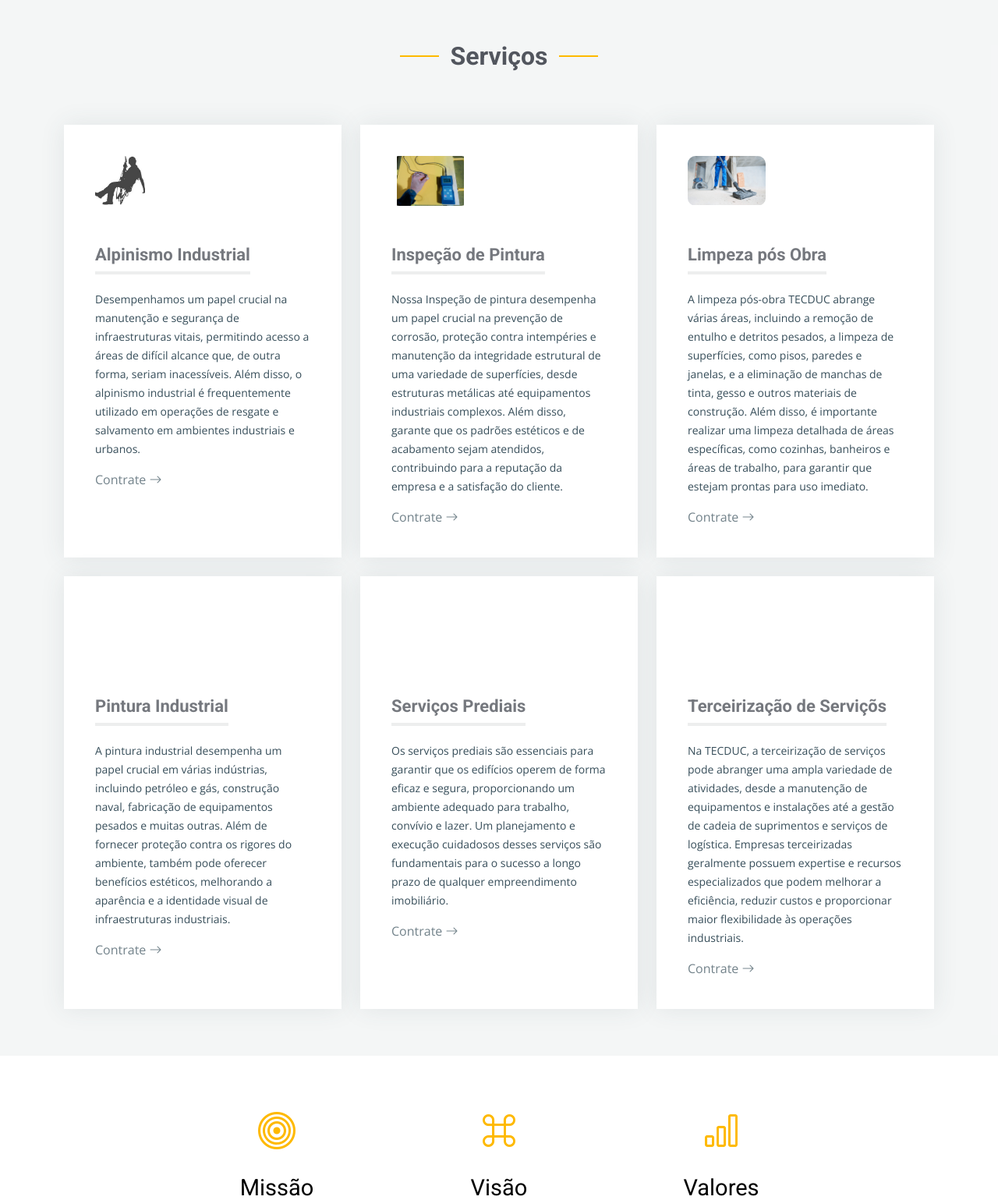
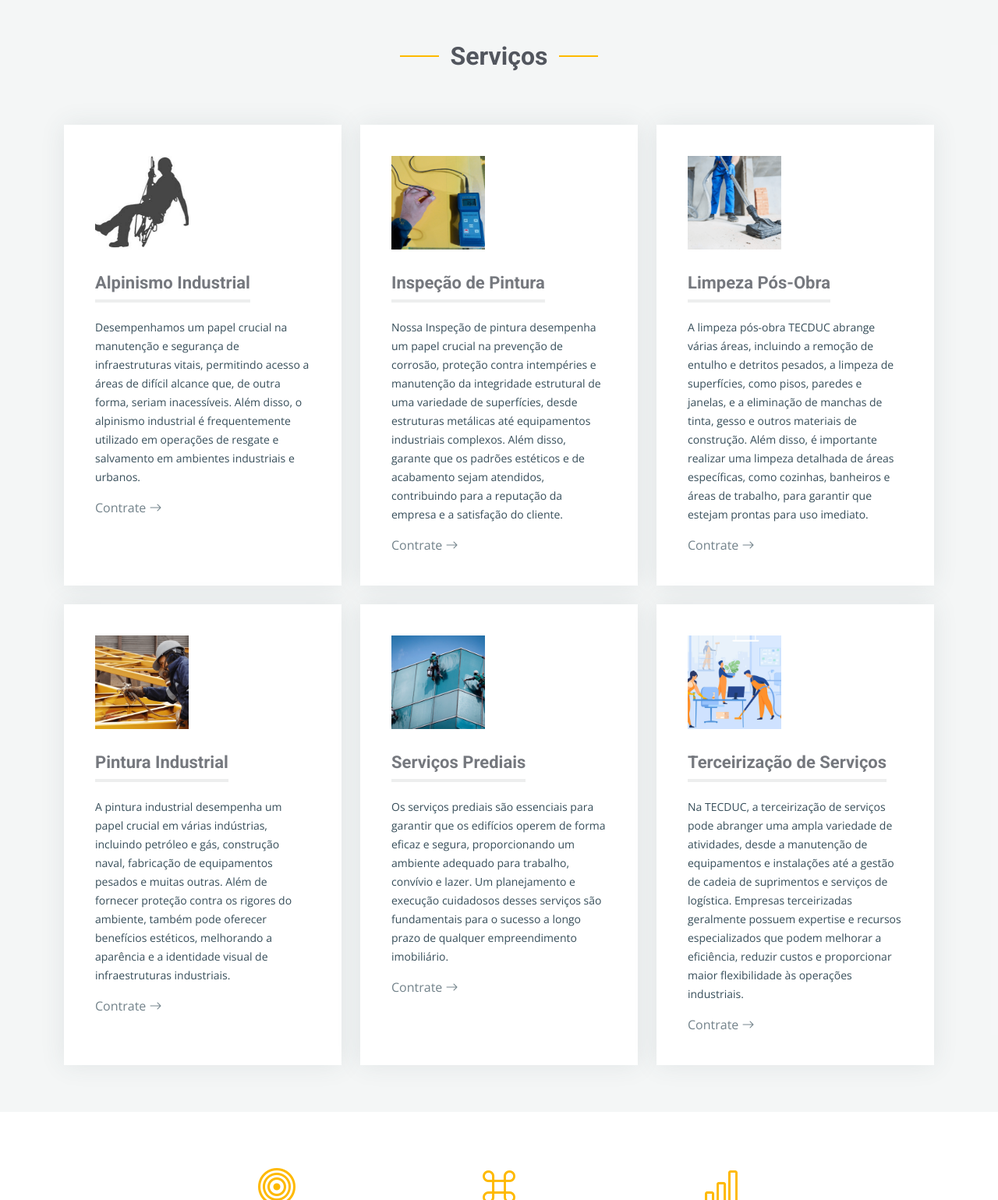
Before and after one commit to ThiagoNicolasSantosdaSilva/Tecduc, a PHP site: page / in a window 1280 px wide. Shown: the part 1975-3514 px from the top of the page at 78% size. Run offline with PHP 8.4, Linux system fonts and the light colour scheme.

Commit message:
ta quase acabando

```diff
--- a/assets/css/main.css
+++ b/assets/css/main.css
@@ -1036,17 +1036,17 @@ section,
 }
 
 .services .service-item .icon {
-  width: 64px; /* Aumentei o tamanho para acomodar o ícone */
-  height: 64px; /* Aumentei o tamanho para acomodar o ícone */
-  position: relative;
-  margin-bottom: 50px;
+  width: 120px; /* Ajustado para um tamanho maior e mais visível */
+  height: 120px; /* Ajustado para um tamanho maior e mais visível */
+  position: relative;
+  margin-bottom: 30px; /* Ajustado para menos espaço entre o ícone e o título */
+  overflow: hidden; /* Garante que a imagem não ultrapasse o contêiner */
 }
 
 .services .service-item .icon img {
-  width: 100%;
-  height: 100%;
-  object-fit: contain;
-  z-index: 2;
+  width: 100%; /* Ajusta a largura da imagem para preencher o contêiner */
+  height: 100%; /* Ajusta a altura da imagem para preencher o contêiner */
+  object-fit: cover; /* Ajusta a imagem para cobrir todo o contêiner, mantendo a proporção */
   position: relative;
 }
 
@@ -1100,7 +1100,6 @@ section,
 .services .service-item:hover .readmore {
   color: var(--accent-color);
 }
-
 
 /*--------------------------------------------------------------
 # Alt Services Section
@@ -1718,31 +1717,36 @@ section,
 /*--------------------------------------------------------------
 # Alt Services 2 Section
 --------------------------------------------------------------*/
+/* Define a altura mínima da seção com a imagem */
 .alt-services-2 .features-image {
   position: relative;
   min-height: 400px;
 }
 
+/* Estiliza a imagem dentro da seção para preencher o container */
 .alt-services-2 .features-image img {
   position: absolute;
-  inset: 0;
+  inset: 0; /* Define a imagem para preencher completamente o container */
   display: block;
   width: 100%;
   height: 100%;
-  object-fit: cover;
-  z-index: 1;
-}
-
+  object-fit: cover; /* Mantém a proporção da imagem e cobre o container */
+  z-index: 1; /* Garante que a imagem esteja abaixo dos outros elementos, se necessário */
+}
+
+/* Define o estilo do título da seção */
 .alt-services-2 h3 {
   font-size: 28px;
   font-weight: 700;
   margin-bottom: 20px;
 }
 
+/* Define o estilo das caixas de ícone */
 .alt-services-2 .icon-box {
   margin-top: 30px;
 }
 
+/* Estiliza o ícone dentro da caixa de ícone */
 .alt-services-2 .icon-box i {
   color: var(--accent-color);
   margin-right: 15px;
@@ -1750,18 +1754,19 @@ section,
   line-height: 1.2;
 }
 
+/* Define o estilo do subtítulo dentro da caixa de ícone */
 .alt-services-2 .icon-box h4 {
   font-weight: 600;
   margin-bottom: 10px;
   font-size: 18px;
 }
 
+/* Define o estilo do texto dentro da caixa de ícone */
 .alt-services-2 .icon-box p {
   line-height: 24px;
   font-size: 14px;
   margin-bottom: 0;
 }
-
 /*--------------------------------------------------------------
 # Features Cards Section
 --------------------------------------------------------------*/
--- a/index.html
+++ b/index.html
@@ -208,7 +208,7 @@
       <div class="col-lg-4 col-md-6" data-aos="fade-up" data-aos-delay="100">
         <div class="service-item position-relative">
           <div class="icon">
-                  <img src="assets/img/servico/alpinismo-industrial.png" alt="Alpinismo Industrial">
+            <img src="assets/img/servico/alpinismo-industrial.png" alt="Alpinismo Industrial" class="service-icon">
           </div>
           <h3>Alpinismo Industrial</h3>
           <p>
@@ -223,17 +223,12 @@
           </a>
         </div>
       </div>
-
       <!-- End Service Item -->
 
-            <div
-              class="col-lg-4 col-md-6"
-              data-aos="fade-up"
-              data-aos-delay="200"
-            >
+      <div class="col-lg-4 col-md-6" data-aos="fade-up" data-aos-delay="200">
         <div class="service-item position-relative">
           <div class="icon">
-                  <img src="assets/img/servico/inspecao-pintura.png" alt="inspeção de pintura" style="width: 100px; height: 100%; object-fit: contain; border-radius: 10px;">
+            <img src="assets/img/servico/inspecao-pintura.png" alt="Inspeção de Pintura" class="service-icon">
           </div>
           <h3>Inspeção de Pintura</h3>
           <p>
@@ -245,23 +240,19 @@
             estéticos e de acabamento sejam atendidos, contribuindo para a
             reputação da empresa e a satisfação do cliente.
           </p>
-                <a href="#contact" class="readmore stretched-link"
-                  >Contrate <i class="bi bi-arrow-right"></i
-                ></a>
+          <a href="#contact" class="readmore stretched-link">
+            Contrate <i class="bi bi-arrow-right"></i>
+          </a>
         </div>
       </div>
       <!-- End Service Item -->
 
-            <div
-              class="col-lg-4 col-md-6"
-              data-aos="fade-up"
-              data-aos-delay="300"
-            >
+      <div class="col-lg-4 col-md-6" data-aos="fade-up" data-aos-delay="300">
         <div class="service-item position-relative">
           <div class="icon">
-                  <img src="assets/img/servico/limpeza-pos-obra.png" alt="inspeção de pintura" style="width: 100px; height: 100%; object-fit: contain; border-radius: 10px;">
+            <img src="assets/img/servico/limpeza-pos-obra.png" alt="Limpeza Pós Obra" class="service-icon">
           </div>
-                <h3>Limpeza pós Obra</h3>
+          <h3>Limpeza Pós-Obra</h3>
           <p>
             A limpeza pós-obra TECDUC abrange várias áreas, incluindo a
             remoção de entulho e detritos pesados, a limpeza de
@@ -271,21 +262,17 @@
             específicas, como cozinhas, banheiros e áreas de trabalho,
             para garantir que estejam prontas para uso imediato.
           </p>
-                <a href="#contact" class="readmore stretched-link"
-                  >Contrate <i class="bi bi-arrow-right"></i
-                ></a>
+          <a href="#contact" class="readmore stretched-link">
+            Contrate <i class="bi bi-arrow-right"></i>
+          </a>
         </div>
       </div>
       <!-- End Service Item -->
 
-            <div
-              class="col-lg-4 col-md-6"
-              data-aos="fade-up"
-              data-aos-delay="400"
-            >
+      <div class="col-lg-4 col-md-6" data-aos="fade-up" data-aos-delay="400">
         <div class="service-item position-relative">
           <div class="icon">
-                  <i class="fa-solid fa-trowel-bricks"></i>
+            <img src="assets/img/servico/pintura-industrial.png" alt="Pintura Industrial" class="service-icon">
           </div>
           <h3>Pintura Industrial</h3>
           <p>
@@ -296,21 +283,17 @@
             oferecer benefícios estéticos, melhorando a aparência e a
             identidade visual de infraestruturas industriais.
           </p>
-                <a href="#contact" class="readmore stretched-link"
-                  >Contrate <i class="bi bi-arrow-right"></i
-                ></a>
+          <a href="#contact" class="readmore stretched-link">
+            Contrate <i class="bi bi-arrow-right"></i>
+          </a>
         </div>
       </div>
       <!-- End Service Item -->
 
-            <div
-              class="col-lg-4 col-md-6"
-              data-aos="fade-up"
-              data-aos-delay="500"
-            >
+      <div class="col-lg-4 col-md-6" data-aos="fade-up" data-aos-delay="500">
         <div class="service-item position-relative">
           <div class="icon">
-                  <i class="fa-solid fa-helmet-safety"></i>
+            <img src="assets/img/hero-carousel/hero-carousel-1.jpg" alt="Serviços Prediais" class="service-icon">
           </div>
           <h3>Serviços Prediais</h3>
           <p>
@@ -321,23 +304,19 @@
             fundamentais para o sucesso a longo prazo de qualquer
             empreendimento imobiliário.
           </p>
-                <a href="#contact" class="readmore stretched-link"
-                  >Contrate <i class="bi bi-arrow-right"></i
-                ></a>
+          <a href="#contact" class="readmore stretched-link">
+            Contrate <i class="bi bi-arrow-right"></i>
+          </a>
         </div>
       </div>
       <!-- End Service Item -->
 
-            <div
-              class="col-lg-4 col-md-6"
-              data-aos="fade-up"
-              data-aos-delay="600"
-            >
+      <div class="col-lg-4 col-md-6" data-aos="fade-up" data-aos-delay="600">
         <div class="service-item position-relative">
           <div class="icon">
-                  <i class="fa-solid fa-arrow-up-from-ground-water"></i>
+            <img src="assets/img/servico/terceirizacao.jpg" alt="Terceirização de Serviços" class="service-icon">
           </div>
-                <h3>Terceirização de Serviçõs</h3>
+          <h3>Terceirização de Serviços</h3>
           <p>
             Na TECDUC, a terceirização de serviços pode abranger uma ampla
             variedade de atividades, desde a manutenção de equipamentos e
@@ -347,9 +326,9 @@
             eficiência, reduzir custos e proporcionar maior flexibilidade
             às operações industriais.
           </p>
-                <a href="#contact" class="readmore stretched-link"
-                  >Contrate <i class="bi bi-arrow-right"></i
-                ></a>
+          <a href="#contact" class="readmore stretched-link">
+            Contrate <i class="bi bi-arrow-right"></i>
+          </a>
         </div>
       </div>
       <!-- End Service Item -->
@@ -357,6 +336,7 @@
   </div>
 </section>
 <!-- /Services Section -->
+
 
       <!-- Missão, visão e valores Section -->
       <section id="MVV" class="MVV section light-background">
@@ -420,7 +400,7 @@
       </section>
       <!-- Missão, visão e valores -->
 
-      <!-- Alt Services 2 Section
+      <!-- Alt Services 2 Section -->
       <section id="alt-services-2" class="alt-services-2 section">
         <div class="container">
           <div class="row justify-content-around gy-4">
@@ -429,61 +409,55 @@
               data-aos="fade-up"
               data-aos-delay="100"
             >
-              <h3>Enim quis est voluptatibus aliquid consequatur</h3>
+              <h3>Compromisso com a Responsabilidade Socioambiental</h3>
               <p>
-                Esse voluptas cumque vel exercitationem. Reiciendis est hic
-                accusamus. Non ipsam et sed minima temporibus laudantium. Soluta
-                voluptate sed facere corporis dolores excepturi
+                Na Tecduc, a responsabilidade socioambiental é central para nossa missão e visão. Acreditamos que nosso sucesso depende de operar de maneira sustentável e ética.
               </p>
 
               <div class="row">
                 <div class="col-lg-6 icon-box d-flex">
-                  <i class="bi bi-easel flex-shrink-0"></i>
+                  <i class="bi bi-plant flex-shrink-0"></i>
                   <div>
-                    <h4>Lorem Ipsum</h4>
+                    <h4>Sustentabilidade Ambiental</h4>
                     <p>
-                      Voluptatum deleniti atque corrupti quos dolores et quas
-                      molestias
+                      Reduzimos nossa pegada de carbono e promovemos a reciclagem e o uso eficiente dos recursos naturais em todas as etapas.
                     </p>
                   </div>
                 </div>
-                 -- End Icon Box --
+                <!-- End Icon Box -->
 
                 <div class="col-lg-6 icon-box d-flex">
-                  <i class="bi bi-patch-check flex-shrink-0"></i>
+                  <i class="bi bi-person-check flex-shrink-0"></i>
                   <div>
-                    <h4>Nemo Enim</h4>
+                    <h4>Responsabilidade Social</h4>
                     <p>
-                      At vero eos et accusamus et iusto odio dignissimos ducimus
-                      qui blanditiise
+                      Investimos no desenvolvimento dos colaboradores e apoiamos projetos sociais que beneficiam as comunidades.
                     </p>
                   </div>
                 </div>
-                -- End Icon Box --
+                <!-- End Icon Box -->
 
                 <div class="col-lg-6 icon-box d-flex">
-                  <i class="bi bi-brightness-high flex-shrink-0"></i>
+                  <i class="bi bi-shield-check flex-shrink-0"></i>
                   <div>
-                    <h4>Dine Pad</h4>
+                    <h4>Ética e Transparência</h4>
                     <p>
-                      Explicabo est voluptatum asperiores consequatur magnam. Et
-                      veritatis odit
+                      Mantemos a ética e a transparência, mantendo um diálogo aberto com nossos stakeholders e rigorosos padrões de integridade.
                     </p>
                   </div>
                 </div>
-                -- End Icon Box --
+                <!-- End Icon Box -->
 
                 <div class="col-lg-6 icon-box d-flex">
-                  <i class="bi bi-brightness-high flex-shrink-0"></i>
+                  <i class="bi bi-lightbulb flex-shrink-0"></i>
                   <div>
-                    <h4>Tride clov</h4>
+                    <h4>Inovação para um Futuro Melhor</h4>
                     <p>
-                      Est voluptatem labore deleniti quis a delectus et. Saepe
-                      dolorem libero sit
+                      Buscamos inovações que aumentem a eficiência e reduzam o impacto ambiental, investindo em soluções sustentáveis.
                     </p>
                   </div>
                 </div>
-                -- End Icon Box --
+                <!-- End Icon Box -->
               </div>
             </div>
 
@@ -492,12 +466,14 @@
               data-aos="fade-up"
               data-aos-delay="200"
             >
-              <img src="assets/img/features-3-2.jpg" alt="" />
+              <img src="assets/img/sustentabilidade-industrial.png" alt="Responsabilidade Socioambiental da Tecduc" />
             </div>
           </div>
         </div>
       </section>
-      -- /Alt Services 2 Section -->
+
+
+      <!-- /Alt Services 2 Section -->
 
       <!-- Contact Section -->
       <section id="contact" class="contact section">
```
Also changed, not shown: assets/img/apple-touch-icon.png (deleted), assets/img/footer-bg.jpg (deleted), assets/img/logo.png (deleted), assets/img/page-title-bg.jpg (deleted), assets/img/servico/pintura-industrial.png (added), assets/img/servico/terceirizacao.jpg (added), assets/img/sustentabilidade-industrial.png (added). Lines whose indentation alone changed are shown as unchanged.
